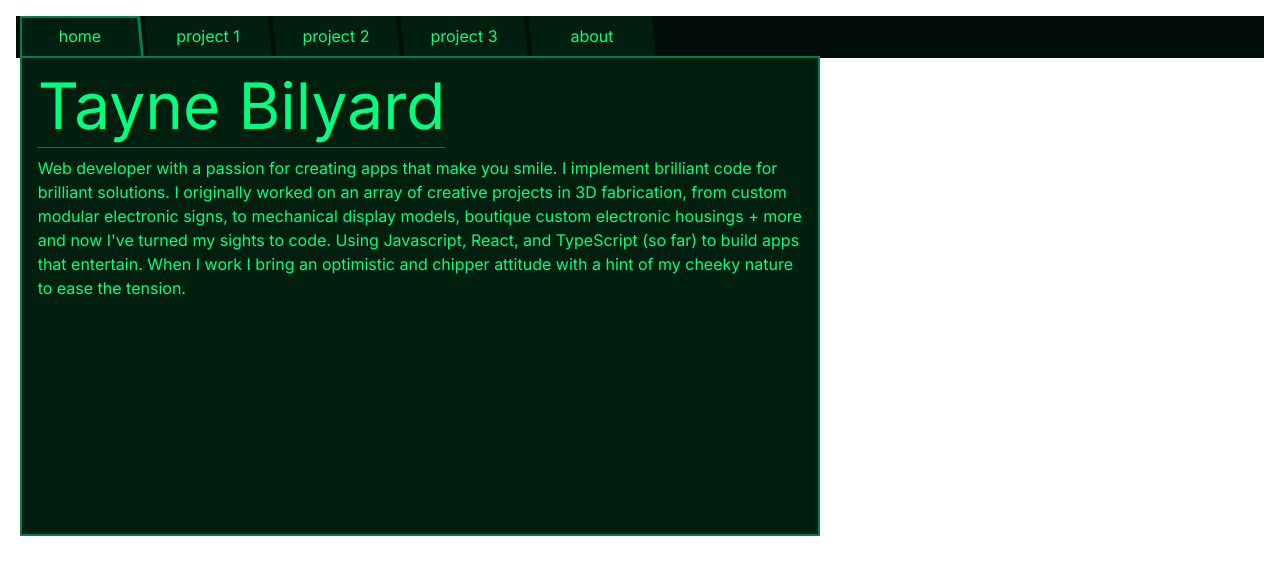
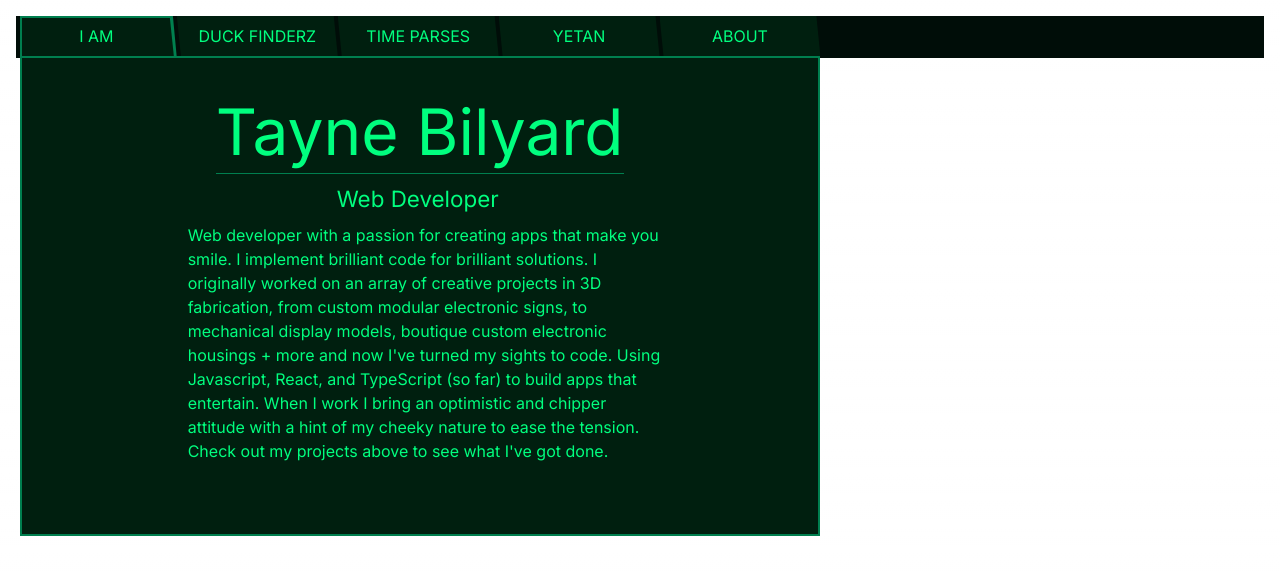
Before and after one commit to TayneB/portfol-marbware, a Next.js app: page / in a window 1280 px wide. Shown: the top 574 px of the page. Built offline with nearby package versions, Linux system fonts and the light colour scheme.

Commit message:
restructuring and renaming

```diff
--- a/src/app/components/header.tsx
+++ b/src/app/components/header.tsx
@@ -97,27 +97,27 @@ export default function Nav() {
       <ul>
         <li className={`${selectedHome}`}>
           <Link href="/" onClick={handleClickHome}>
-            home
+            I AM
           </Link>
         </li>
         <li className={`${selectedProj1}`}>
           <Link href="/project1" onClick={handleClick1}>
-            project 1
+            DUCK FINDERZ
           </Link>
         </li>
         <li className={`${selectedProj2}`}>
           <Link href="/project2" onClick={handleClick2}>
-            project 2
+            TIME PARSES
           </Link>
         </li>
         <li className={`${selectedProj3}`}>
           <Link href="/project3" onClick={handleClick3}>
-            project 3
+            YETAN
           </Link>
         </li>
         <li className={`${selectedAbout}`}>
           <Link href="/about" onClick={handleClickAbout}>
-            about
+            ABOUT
           </Link>
         </li>
       </ul>
--- a/src/app/globals.css
+++ b/src/app/globals.css
@@ -39,7 +39,7 @@ body {
 
 .nav-bar li {
   float: left;
-  min-width: 8rem;
+  min-width: 10.055rem;
 }
 
 /* Style the links */
@@ -184,12 +184,24 @@ p {
 }
 
 /* Home = portfol-marbware/src/app/page.tsx */
-h1.landing-name {
+h1.landing-h1 {
   font-size: 4rem;
   max-height: 5.6rem;
-  justify-self: left;
-  margin: 0 0 0 1rem;
+  justify-self: center;
+  margin: 1.6rem 0 0 0rem;
   border-bottom: rgb(0, 127, 79) solid 1px;
+}
+
+h2.landing-h2 {
+  margin-top: 0.5rem;
+  margin-right: 0.25rem;
+  font-size: 1.4rem;
+  justify-self: center;
+}
+
+p.landing-p {
+  max-width: 30rem;
+  justify-self: center;
 }
 
 @layer utilities {
--- a/src/app/page.tsx
+++ b/src/app/page.tsx
@@ -5,8 +5,9 @@ import Link from 'react'
 export default function Home() {
   return (
     <div className="page-content">
-      <h1 className="landing-name">Tayne Bilyard</h1>
-      <p>
+      <h1 className="landing-h1">Tayne Bilyard</h1>
+      <h2 className="landing-h2">Web Developer</h2>
+      <p className="landing-p">
         Web developer with a passion for creating apps that make you smile. I
         implement brilliant code for brilliant solutions. I originally worked on
         an array of creative projects in 3D fabrication, from custom modular
@@ -14,7 +15,8 @@ export default function Home() {
         electronic housings + more and now I&apos;ve turned my sights to code.
         Using Javascript, React, and TypeScript (so far) to build apps that
         entertain. When I work I bring an optimistic and chipper attitude with a
-        hint of my cheeky nature to ease the tension.
+        hint of my cheeky nature to ease the tension. Check out my projects
+        above to see what I&apos;ve got done.
       </p>
     </div>
   )
```
